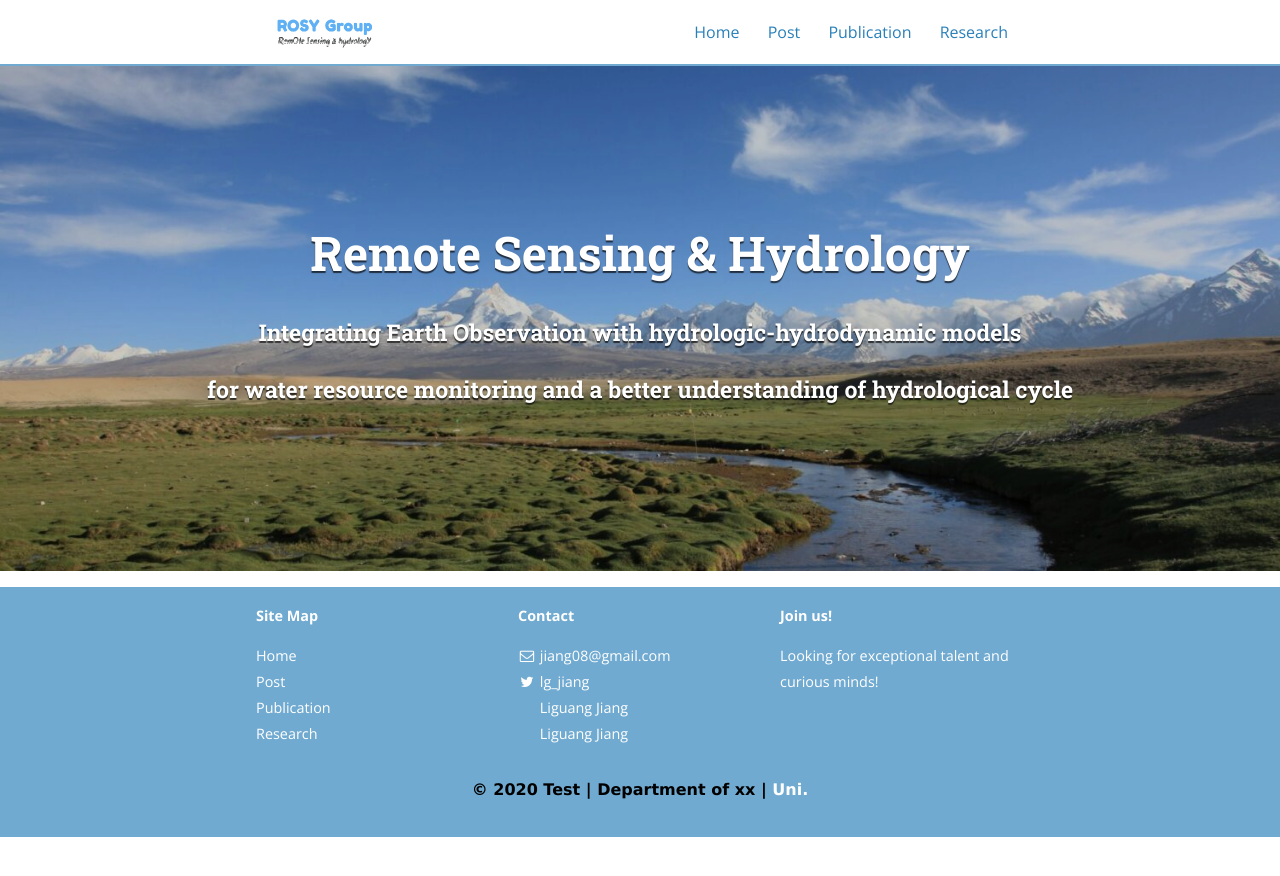
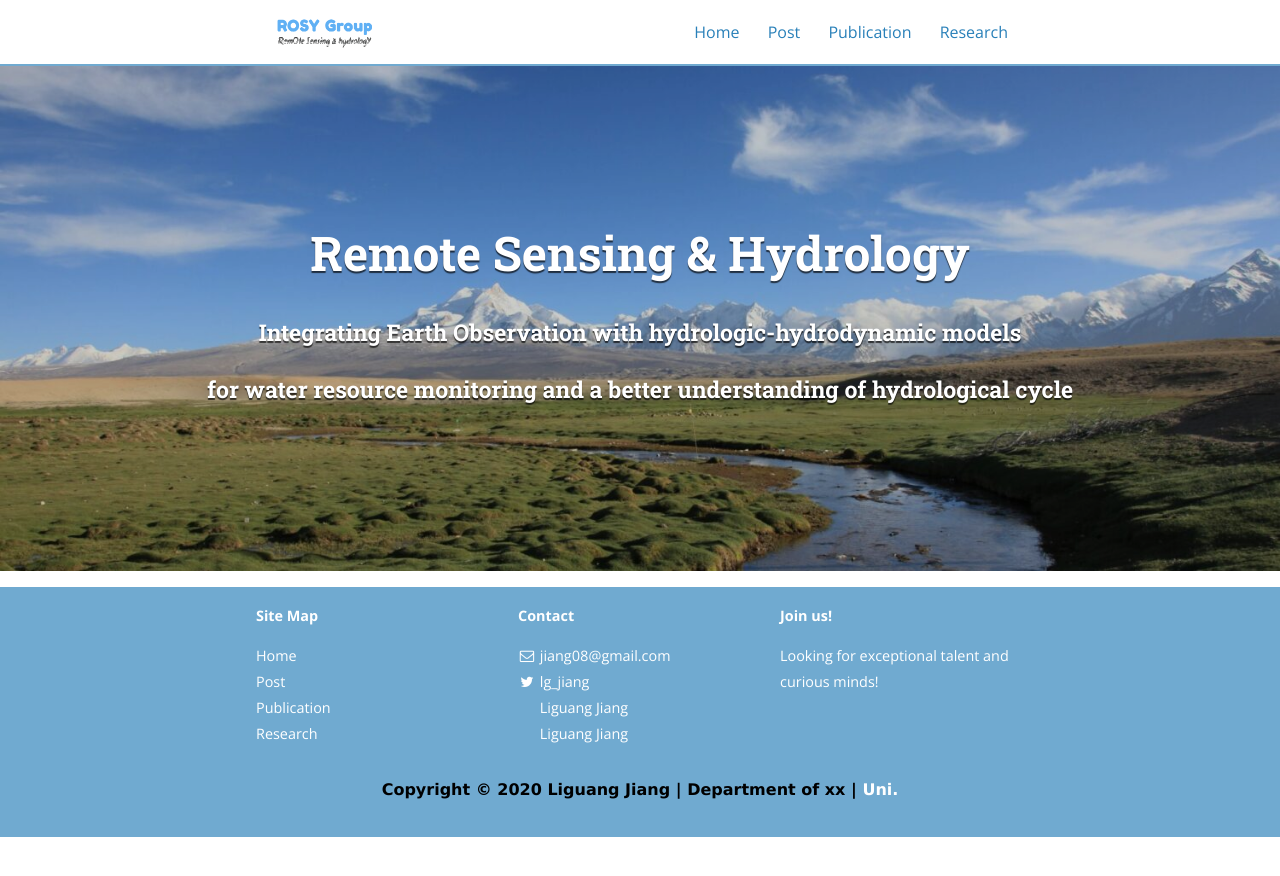
Before and after one commit to 12530/rshydro, a Jekyll site: the page built from index.html, in a window 1280 px wide. Shown: the top 876 px of the page. Built offline with Jekyll 4.4.1, drawn with Linux system fonts in a browser that asks for light colours; nearby versions of some CDN libraries.

Commit message:
Update footer.html

```diff
--- a/_includes/footer.html
+++ b/_includes/footer.html
@@ -50,7 +50,7 @@
   <!-- Footer Text -->
   <br>
   <!-- Copyright -->
-  <div align="center" class="footer-copyright text-center text-light small ml-2 py-3" style="color:black; font-family:verdana;font-weight:bold">© 2020 Test | <a href="?p=privacidade" class="link" style="color:black; font-family:verdana;"> Department of xx</a> | <a href="">Uni.</a>
+  <div align="center" class="footer-copyright text-center text-light small ml-2 py-3" style="color:black; font-family:verdana;font-weight:bold">Copyright © 2020 Liguang Jiang | <a href="?p=privacidade" class="link" style="color:black; font-family:verdana;"> Department of xx</a> | <a href="">Uni.</a>
   </div>
 
   <!-- Copyright -->
```
